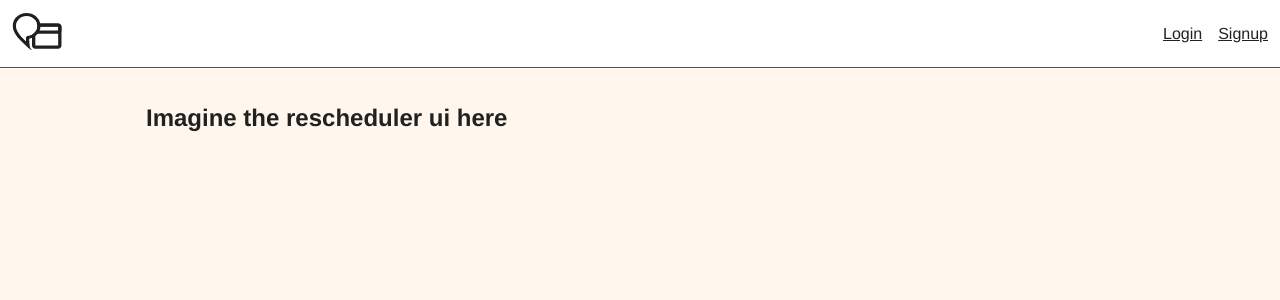
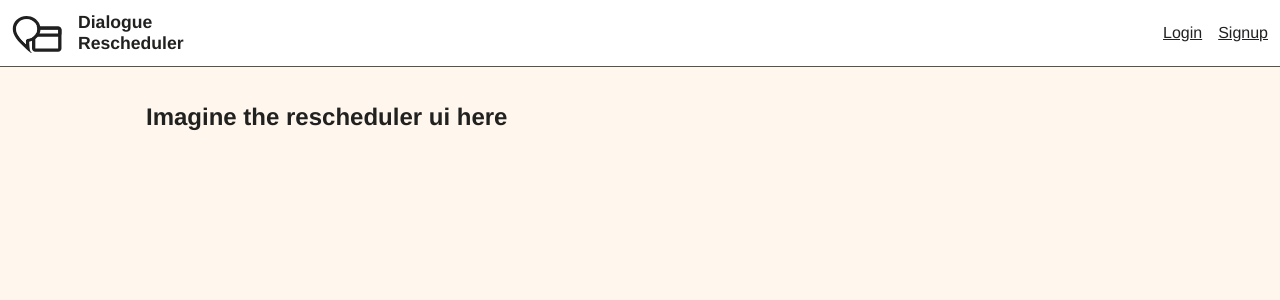
Before and after one commit to graypegg/dialogue-rescheduler, a React (Vite) app in the folder dialogue-ui/: page / in a window 1280 px wide. Shown: the top 300 px of the page. Built offline with nearby package versions, Linux system fonts and the light colour scheme; no server answers.

Commit message:
slightly nicer header

```diff
--- a/dialogue-ui/src/ui/layout/header.tsx
+++ b/dialogue-ui/src/ui/layout/header.tsx
@@ -8,8 +8,11 @@ export function Header() {
 
   return (
     <header className={classes.header}>
-      <NavLink to="/">
+      <NavLink to="/" className={classes.logo}>
         <img alt="Rescheduler logo, not actually a Dialogue product" src={logoUrl} />
+        Dialogue
+        <br />
+        Rescheduler
       </NavLink>
       {currentUser ? (
         <nav>
--- a/dialogue-ui/src/ui/layout/layout.module.css
+++ b/dialogue-ui/src/ui/layout/layout.module.css
@@ -1,6 +1,6 @@
 .header {
   display: grid;
-  grid-template-columns: 50px 1fr;
+  grid-template-columns: auto 1fr;
   gap: 1rem;
   padding: 0.75rem;
   background: #fff;
@@ -14,6 +14,19 @@
   }
 }
 
+.logo {
+  display: flex;
+  align-items: end;
+  gap: 1rem;
+  text-decoration: none;
+  font-size: 1.1rem;
+  font-weight: bold;
+
+  & > img {
+    width: 50px;
+  }
+}
+
 .main {
   max-width: 1020px;
   margin: 0 auto;
```
Also changed, not shown: 1 other file (tests, documents, lock files or other folders).
